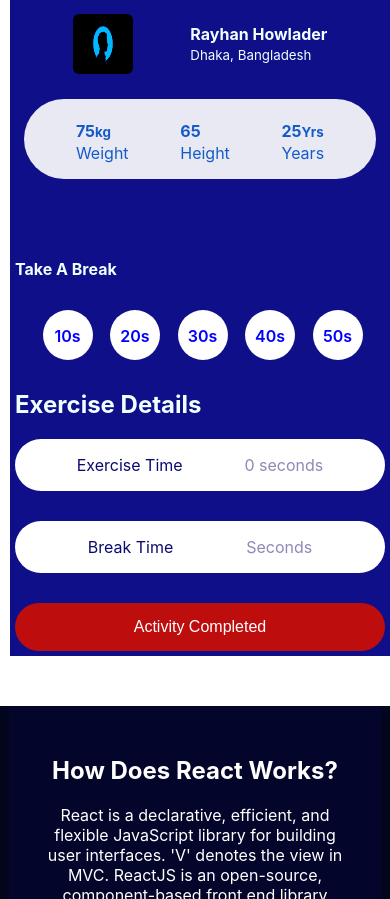
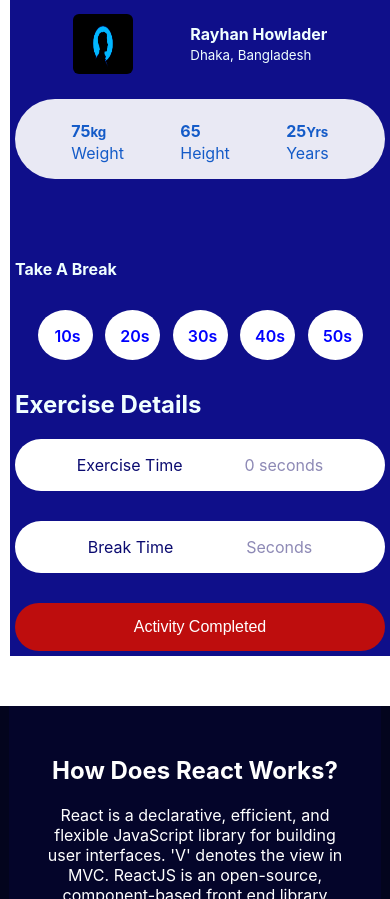
Before and after one commit to mdrayhanhowlader/prussian-fitness-club, a React (Create React App) app: page / in a window 390 px wide. Shown: the part 4286-5185 px from the top of the page. Built offline with nearby package versions, Linux system fonts and the light colour scheme.

Commit message:
css updated

```diff
--- a/package.json
+++ b/package.json
@@ -9,6 +9,7 @@
     "react": "^18.2.0",
     "react-dom": "^18.2.0",
     "react-scripts": "5.0.1",
+    "react-toastify": "^9.0.8",
     "web-vitals": "^2.1.4"
   },
   "scripts": {
--- a/src/components/Cart/Cart.css
+++ b/src/components/Cart/Cart.css
@@ -23,7 +23,7 @@
     justify-content: space-evenly;
     align-items: center;
     background-color: rgba(255, 255, 255, 0.911);
-    width: 95%;
+    width: 100%;
     border-radius: 50px;
     margin: auto;
     color: rgba(9, 84, 197, 0.952);
@@ -56,7 +56,7 @@
     text-align: center;
     align-items: center;
     font-weight: 600;
-    margin-left: 5px;
+    padding-left: 5px;
     cursor: pointer;
 }
 
--- a/src/components/Shop/Shop.css
+++ b/src/components/Shop/Shop.css
@@ -75,13 +75,20 @@
     }
     .products {
         grid-template-columns: repeat(1, 1fr);
+        margin-right: 0;
     }
 }
 @media screen and (max-width: 320px){
     .shop-container {
         grid-template-columns: repeat(1, 1fr);
+        margin-left: 0;
     }
     .products {
         grid-template-columns: repeat(1, 1fr);
+        margin-right: 0;
+    }
+    .cart-container {
+        width: 100%;
+        margin-left: 0;
     }
 }
```
Also changed, not shown: src/components/Cart/Cart.js (+10 -4 lines), 1 other file (tests, documents, lock files or other folders).
